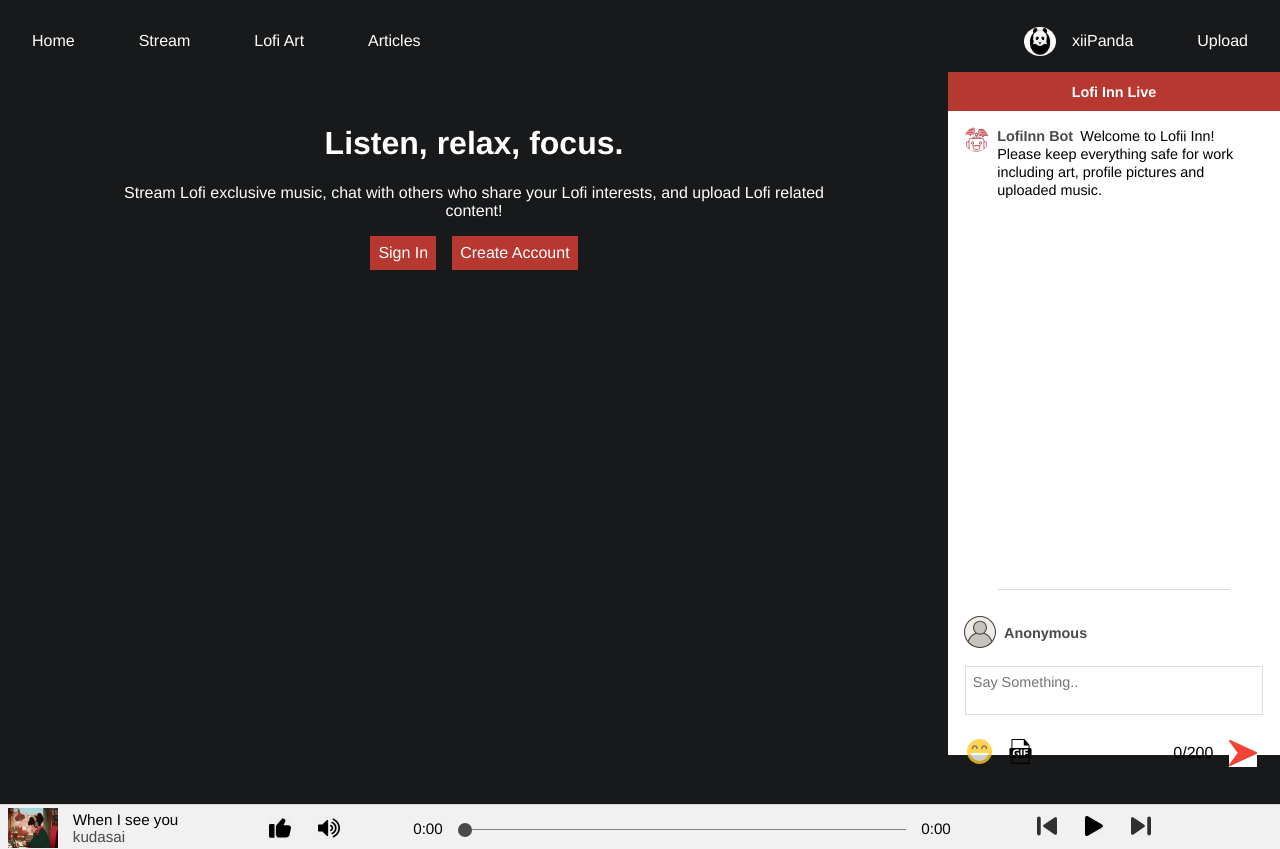
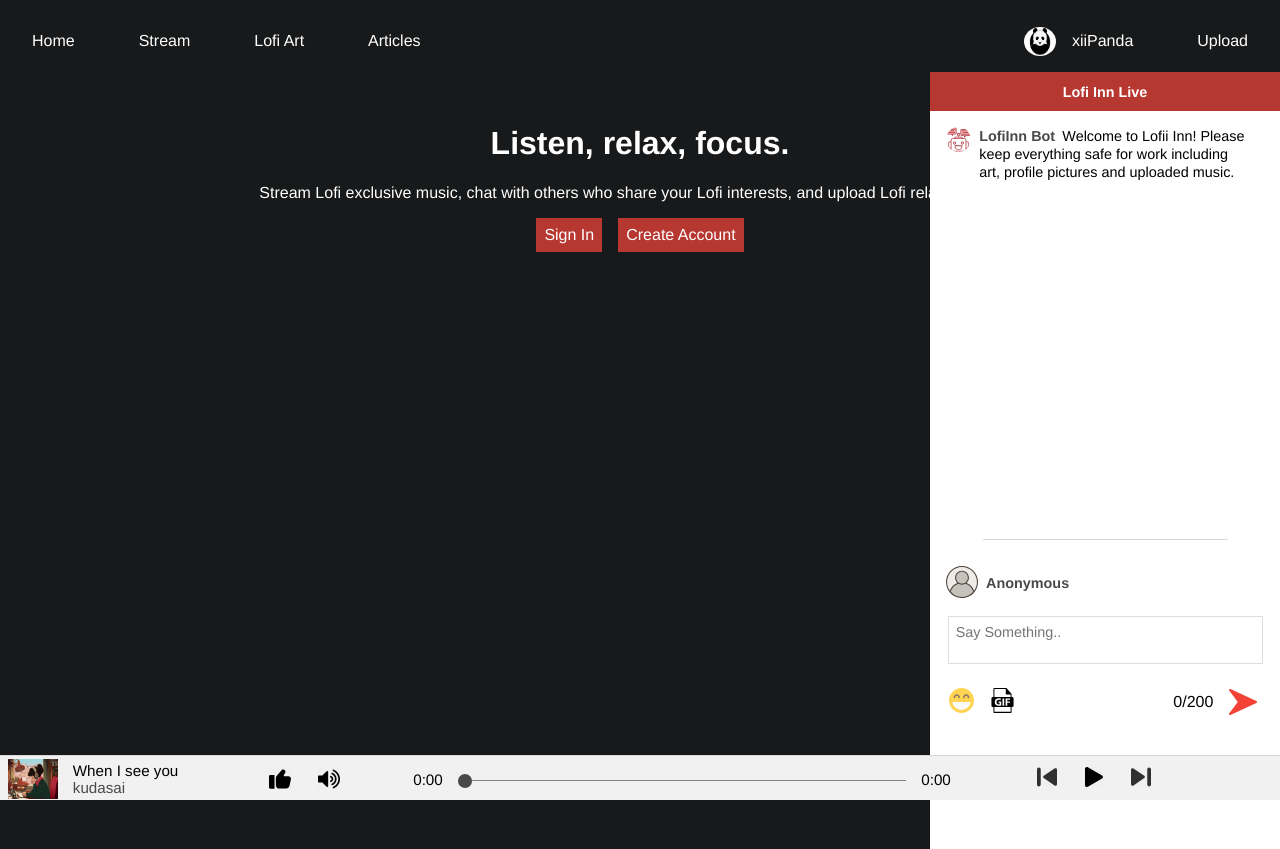
Before and after one commit to liamortiz/lofiinn, a React (Create React App) app: page / in a window 1280 px wide. After the commit the page ends 804 px from the top, so only its background shows below. Built offline with nearby package versions, Linux system fonts and the light colour scheme; what redux-immutable-state-invariant would draw is missing.

Commit message:
Updating chat component

```diff
--- a/src/components/audio/_audio.scss
+++ b/src/components/audio/_audio.scss
@@ -27,6 +27,8 @@
     font-size: 95%;
     border-top: 1px solid rgb(216, 216, 216);
     box-sizing: border-box;
+    position: fixed;
+    bottom: 0;
 
     #track-details {
         flex: 1;
--- a/src/components/chat/ChatContainer.js
+++ b/src/components/chat/ChatContainer.js
@@ -13,31 +13,33 @@ const Robo = {
 
 const ChatContainer = () => {
 
-    const chatWrapper = useRef(null);
+    const chatContainerElement = useRef(null);
     const [messages, setMessages] = useState([Robo]);
 
     useEffect(() => {
-        if (chatWrapper.current) {
-            const windowHeight = window.innerHeight;
-            chatWrapper.current.style=`height: ${windowHeight-117}px`
+        const windowHeight = window.innerHeight;
+        chatContainerElement.current.style=`height: ${windowHeight-372}px`;
+        window.onresize=handleWindowResize;
+
+        return () => {
+            window.onresize=null;
         }
-        window.onresize = updateChatWindowSize;
     }, []);
 
-    function updateChatWindowSize() {
+    function handleWindowResize() {
         const windowHeight = window.innerHeight;
-        chatWrapper.current.style=`height: ${windowHeight-120}px`
+        chatContainerElement.current.style=`height: ${windowHeight-372}px`;
     }
 
     function addMessage(message) {
         setMessages([...messages, message])
     }
     return (
-        <div id="chat-wrapper" ref={chatWrapper}>
+        <div id="chat-wrapper">
             <div id="chat-title">
                 <h2>Lofi Inn Live</h2>
             </div>
-            <div id="chat-container">
+            <div id="chat-container" ref={chatContainerElement}>
                 {
                     messages.map((messageBody, index) =>
                     <ChatMessage key={`message-id-${index}`} messageBody={messageBody}/>)
--- a/src/components/chat/ChatForm.js
+++ b/src/components/chat/ChatForm.js
@@ -65,7 +65,7 @@ const ChatForm = (props) => {
         textArea.current.focus();
     }
     return (
-        <>
+        <div id="chat-form-wrapper">
         <div className="divider"></div>
         <div id="user-information">
             <img src={defaultAvatar}/>
@@ -95,7 +95,7 @@ const ChatForm = (props) => {
             </div>
         </div>
         </form>
-        </>
+        </div>
     )
 }
 
--- a/src/components/chat/_chat.scss
+++ b/src/components/chat/_chat.scss
@@ -10,10 +10,15 @@
 }
 
 #chat-wrapper {
-    width: 350px;
+    max-width: 350px;
+    min-width: 300px;
     background-color: white;
     float: right;
     font-family: $main-font;
+    height: 100%;
+    padding-bottom: 1em;
+    position: fixed;
+    right: 0;
     .user-name {
         margin: 0;
         margin-right: .5em;
@@ -48,12 +53,12 @@
     }
     #chat-container {
         width: 100%;
-        height: 70%;
+        height: 100%;
         padding: 0 1em;
         box-sizing: border-box;
         overflow-y: auto;
         #chat-message {
-            width: 300px;
+            width: 100%;
             font-family: $main-font;
             margin: 1em 0;
             text-align: left;
@@ -89,16 +94,19 @@
         }
     }
 
+    #chat-form-wrapper {
+        min-height: 200px;
+    }
+
     #message-form {
         display: block;
-        height: 30px;
         textarea {
             display: block;
             margin: 0 auto;
             border: 1px solid gray;
             box-sizing: border-box;
             width: 90%;
-            height: auto;
+
             padding: .5em;
             border: 1px solid rgb(221, 221, 221);
             resize: none;
--- /dev/null
+++ b/src/components/chat/useResize.js
@@ -0,0 +1,4 @@
+import { useState } from "react"
+const useResize = () => {
+    const [height, setHeight] = useState(0);
+}
--- a/src/components/common/_common.scss
+++ b/src/components/common/_common.scss
@@ -36,6 +36,7 @@ nav {
     flex:1;
     height: 40px;
     width: 100%;
+    overflow: hidden;
     a {
         color: white;
         font-family: $main-font;
```
